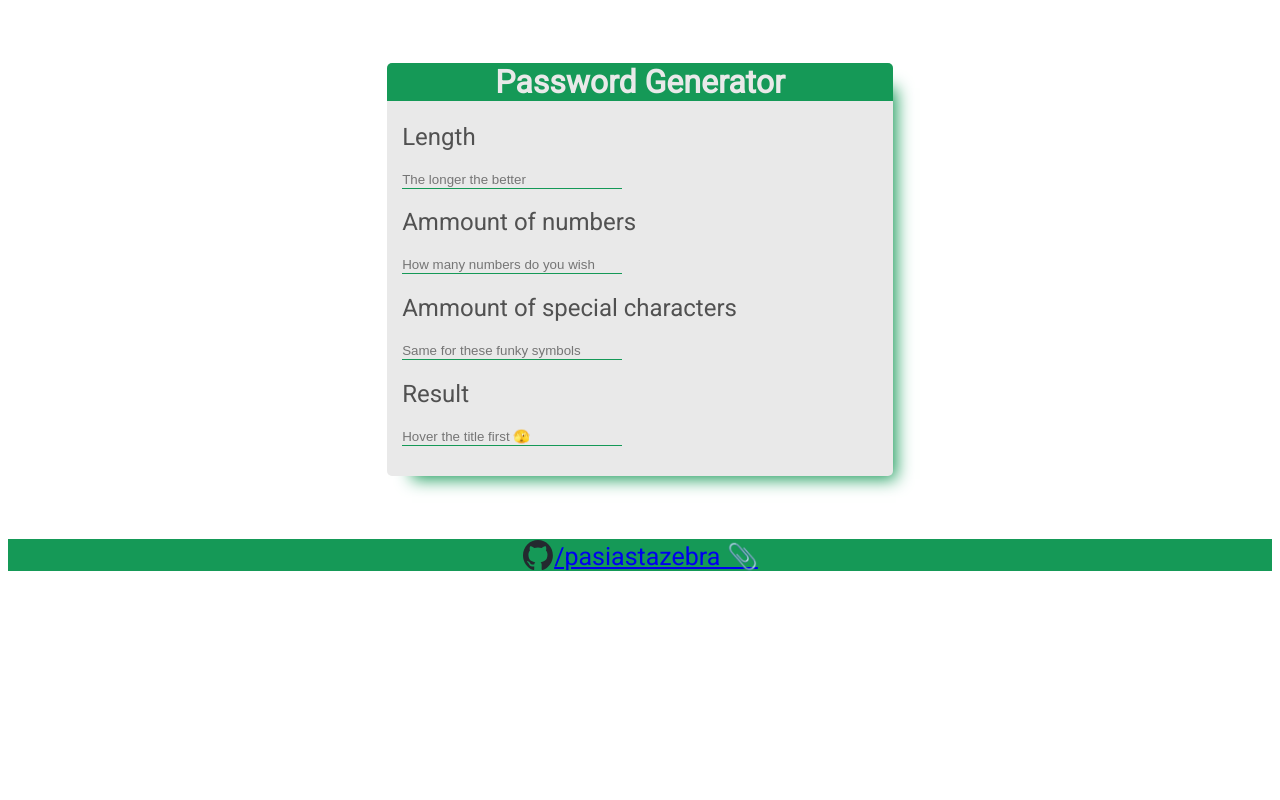
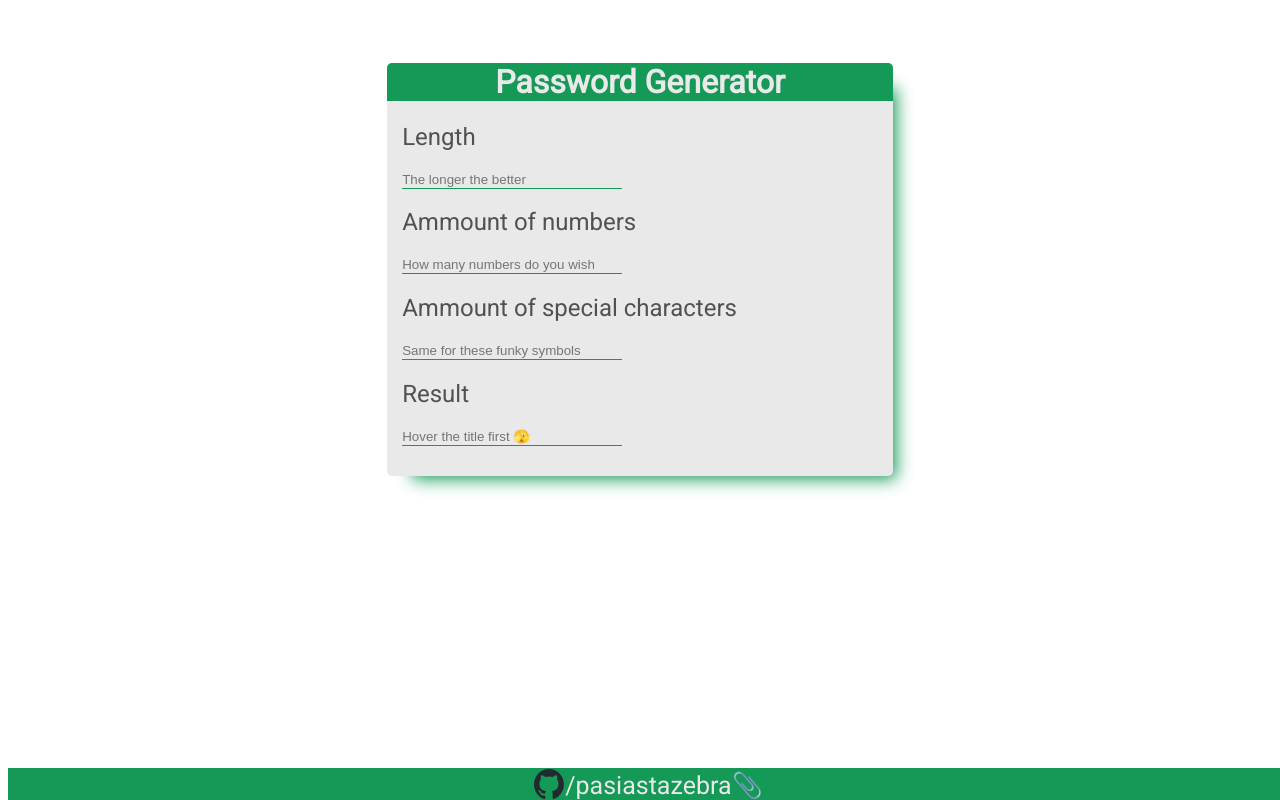
Before and after one commit to pasiastazebra/password-generator, a Vue app in the folder password-generator/: page / in a window 1280 px wide. Built offline with nearby package versions, Linux system fonts and the light colour scheme.

Commit message:
Footer done

```diff
--- a/password-generator/src/components/SiteFooter.vue
+++ b/password-generator/src/components/SiteFooter.vue
@@ -1,7 +1,7 @@
 <template>
     <div class="footer">
       <img src="@/assets/git.svg" alt="GitHub Logo" class="footer-image">
-      <a href="https://github.com/pasiastazebra" class="footer-text">/pasiastazebra 📎</a>
+      <a href="https://github.com/pasiastazebra" class="footer-text">/pasiastazebra📎</a>
     </div>
 </template>
 
@@ -18,6 +18,10 @@
     align-items: center;
     margin-bottom: 0%;
 
+    position: fixed;
+    bottom: 0;
+    width: 100%;
+
     background: #159957;
 
     &-image{
@@ -31,6 +35,9 @@
       display: inline-block;
       align-self: flex-end;
       font-size: 25px;
+
+      color: #e9e9e9;
+      text-decoration: none;
     }
   }
   </style>
```
